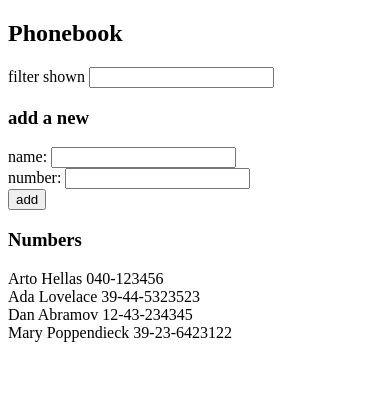
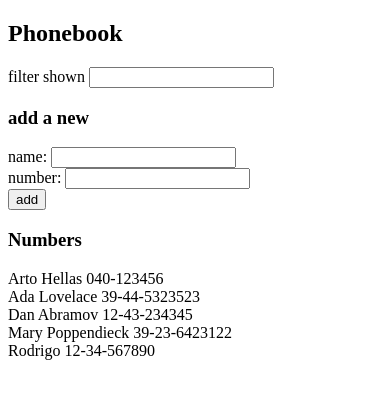
Before and after one commit to rodhdz/fullstackopen, a React (Vite) app in the folder part2/phonebook/: page / in a window 390 px wide. Shown: the top 398 px of the page. Built offline with nearby package versions, Linux system fonts and the light colour scheme; data requests are answered from the project's data file.

Commit message:
Exercise 2.11 Phonebook Step 6

```diff
--- /dev/null
+++ b/part2/phonebook/db.json
@@ -0,0 +1,29 @@
+{
+    "persons": [
+        {
+            "name": "Arto Hellas",
+            "number": "040-123456",
+            "id": "1"
+        },
+        {
+            "name": "Ada Lovelace",
+            "number": "39-44-5323523",
+            "id": "2"
+        },
+        {
+            "name": "Dan Abramov",
+            "number": "12-43-234345",
+            "id": "3"
+        },
+        {
+            "name": "Mary Poppendieck",
+            "number": "39-23-6423122",
+            "id": "4"
+        },
+        {
+            "name": "Rodrigo",
+            "number": "12-34-567890",
+            "id": "5"
+        }
+    ]
+}
--- a/part2/phonebook/package.json
+++ b/part2/phonebook/package.json
@@ -7,9 +7,11 @@
     "dev": "vite",
     "build": "vite build",
     "lint": "eslint .",
-    "preview": "vite preview"
+    "preview": "vite preview",
+    "server": "json-server -p 3001 db.json"
   },
   "dependencies": {
+    "axios": "^1.11.0",
     "react": "^19.1.1",
     "react-dom": "^19.1.1"
   },
@@ -22,6 +24,7 @@
     "eslint-plugin-react-hooks": "^5.2.0",
     "eslint-plugin-react-refresh": "^0.4.20",
     "globals": "^16.3.0",
+    "json-server": "^1.0.0-beta.3",
     "vite": "^7.1.2"
   }
 }
--- a/part2/phonebook/src/App.jsx
+++ b/part2/phonebook/src/App.jsx
@@ -1,4 +1,6 @@
 import { useState } from 'react'
+import axios from 'axios'
+import { useEffect } from 'react'
 
 const Filter = ({ filter, handleFilterChange }) => {
   return (
@@ -37,15 +39,17 @@
 }
 
 const App = () => {
-  const [persons, setPersons] = useState([
-    { name: 'Arto Hellas', number: '040-123456', id: 1 },
-    { name: 'Ada Lovelace', number: '39-44-5323523', id: 2 },
-    { name: 'Dan Abramov', number: '12-43-234345', id: 3 },
-    { name: 'Mary Poppendieck', number: '39-23-6423122', id: 4 }])
+  const [persons, setPersons] = useState([])
   const [newName, setNewName] = useState('')
   const [newPhone, setNewPhone] = useState('')
   const [filter, setNewFilter] = useState('')
   const filteredPersons = persons.filter(person => person.name.toLowerCase().includes(filter.toLowerCase()))
+
+  useEffect(() => {
+    axios
+      .get("http://localhost:3001/persons")
+      .then(response => setPersons(response.data))
+  }, [])
 
   const handleNameChange = (event) => {
     console.log(event.target.value)
```
Also changed, not shown: 1 other file (tests, documents, lock files or other folders).
